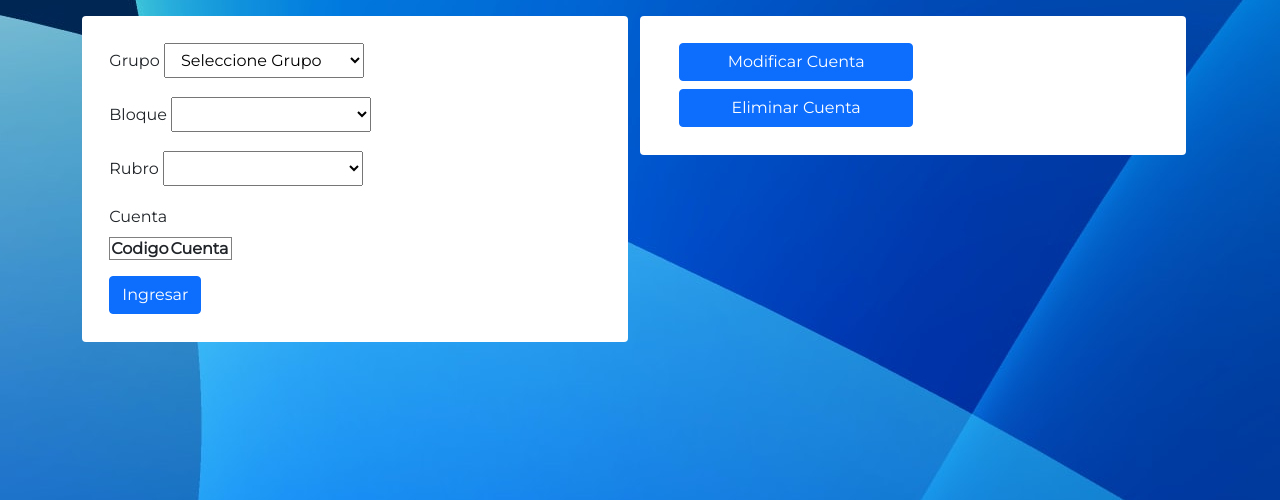
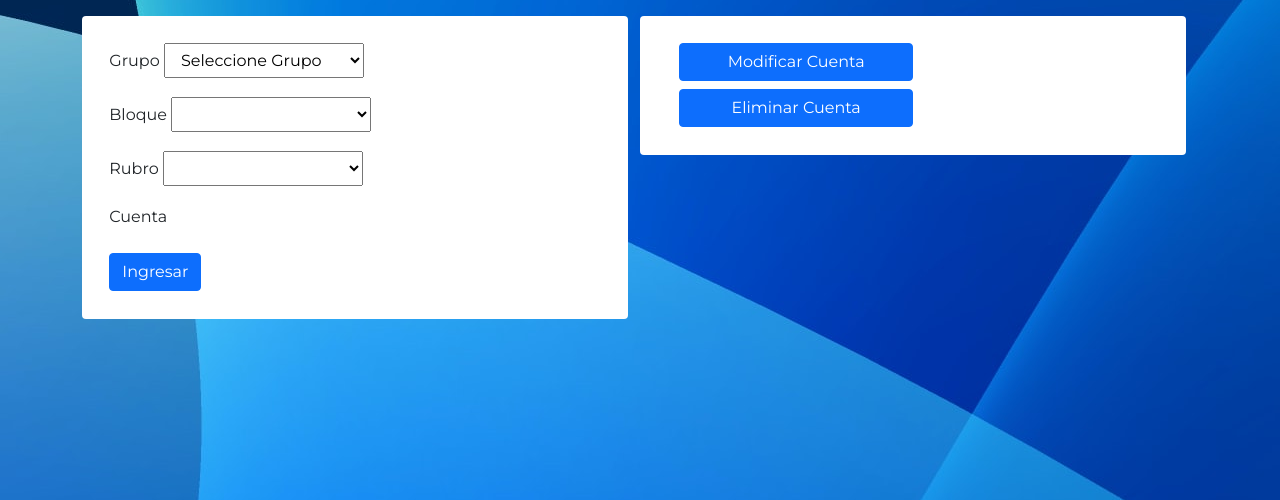
Before and after one commit to Lucasst97/economiaEmpresarial, a PHP site: page / in a window 1280 px wide. Shown: the part 83-583 px from the top of the page. Run offline with PHP 8.4, Linux system fonts and the light colour scheme; data that the repository does not hold is empty.

Commit message:
quité th de la tabla de cuentas

```diff
--- a/Economia/index.php
+++ b/Economia/index.php
@@ -196,9 +196,7 @@ include("modelo/modelo.php")
                   <!-- <input type="text" class="form-control" id="exampleInputPassword1"> -->
                   <table border="1" name="option_cuenta" id="option_cuenta">
                     <tr>
-                      <th>Codigo</th>
-                      <th>Cuenta</th>
-                      <th></th>
+
                     </tr>
 
 
```
